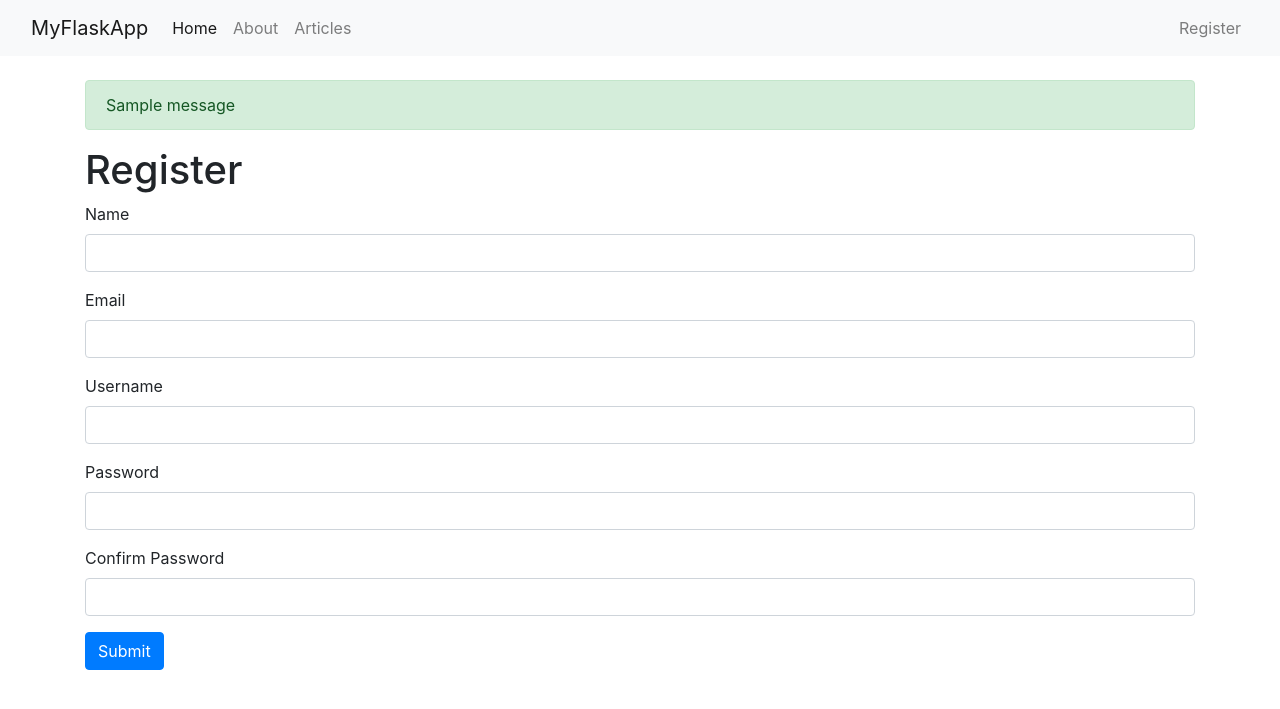
After one commit to kunalsharmaks/FlaskTutorial, a Flask app: page /register in a window 1280 px wide. The commit adds this page. Shown: the top 709 px of the page. Run offline with Flask 2, Linux system fonts and the light colour scheme; one stand-in notice (Sample message) is shown; some libraries are stand-ins or nearby versions.

Commit message:
User Registration

```diff
--- a/app.py
+++ b/app.py
@@ -1,7 +1,21 @@
-from flask import Flask, render_template
+from flask import Flask, render_template, flash, redirect, url_for, session, request, logging
 from data import Articles
+from flask_mysqldb import MySQL
+from wtforms import Form, StringField, TextAreaField, PasswordField, validators
+from passlib.hash import sha256_crypt
 
 app = Flask(__name__)
+
+# Config MYSQL
+app.config['MYSQL_HOST'] = 'localhost'
+app.config['MYSQL_USER'] = 'root'
+app.config['MYSQL_PASSWORD'] = ''
+app.config['MYSQL_DB'] = 'myflaskapp'
+app.config['MYSQL_CURSORCLASS'] = 'DictCursor'
+
+# Init MYSQL
+mysql = MySQL(app)
+
 
 Articles = Articles()
 
@@ -26,5 +40,46 @@ def article(a_id):
     return render_template('article.html', id=a_id)
 
 
+class RegisterForm(Form):
+    name = StringField('Name', [validators.Length(min=1, max=50)])
+    username = StringField('Username', [validators.Length(min=4, max=25)])
+    email = StringField('Email', [validators.Length(min=6, max=50)])
+    password = PasswordField('Password', [
+        validators.DataRequired(),
+        validators.EqualTo('confirm', message='Passwords do not match')
+    ])
+    confirm = PasswordField('Confirm Password')
+
+
+@app.route('/register', methods=['GET', 'POST'])
+def register():
+    form = RegisterForm(request.form)
+    if request.method == 'POST' and form.validate():
+        name = form.name.data
+        email = form.email.data
+        username = form.username.data
+        password = sha256_crypt.encrypt(str(form.password.data))
+
+        # Creating Cursor
+        cur = mysql.connection.cursor()
+
+        # Execute Query
+        cur.execute("INSERT INTO users(name, email, username, password) VALUES(%s, %s, %s, %s)",
+                    (name, email, username, password))
+
+        # Commit to DB
+        mysql.connection.commit()
+
+        # Close Connection
+        cur.close()
+
+        flash('You are now registered and can log in', 'success')
+
+        return redirect(url_for('index'))
+
+    return render_template('register.html', form=form)
+
+
 if __name__ == '__main__':
+    app.secret_key = 'secret123'
     app.run(debug=True)
--- /dev/null
+++ b/templates/includes/_formhelpers.html
@@ -0,0 +1,9 @@
+{% macro render_field(field) %}
+    {{ field.label }}
+    {{ field(**kwargs) | safe }}
+    {% if field.errors %}
+        {% for error in field.errors %}
+            <span class="help-inline">{{ error }}</span>
+        {% endfor %}
+    {% endif %}
+{% endmacro %}
--- /dev/null
+++ b/templates/includes/_messages.html
@@ -0,0 +1,7 @@
+{% with messages = get_flashed_messages(with_categories=true) %}
+    {% if messages %}
+        {% for category, message in messages %}
+            <div class="alert alert-{{ category }}">{{ message }}</div>
+        {% endfor %}
+    {% endif %}
+{% endwith %}
--- a/templates/includes/_navbar.html
+++ b/templates/includes/_navbar.html
@@ -6,7 +6,7 @@
     </button>
 
     <div class="collapse navbar-collapse" id="navbarsExampleDefault">
-      <ul class="navbar-nav me-auto mb-2 mb-md-0">
+        <ul class="nav navbar-nav">
             <li class="nav-item">
                 <a class="nav-link active" href="/">Home</a>
             </li>
@@ -17,6 +17,11 @@
                 <a class="nav-link" href="/articles">Articles</a>
             </li>
         </ul>
+        <ul class="nav navbar-nav ml-auto">
+            <li class="nav-item">
+                <a class="nav-link" href="/register">Register</a>
+            </li>
+        </ul>
     </div>
   </div>
 </nav>
--- a/templates/layout.html
+++ b/templates/layout.html
@@ -9,6 +9,7 @@
     {% include 'includes/_navbar.html' %}
 
     <div class="container mt-4">
+        {% include 'includes/_messages.html' %}
         {% block body %}{% endblock %}
     </div>
 
--- /dev/null
+++ b/templates/register.html
@@ -0,0 +1,24 @@
+{%  extends 'layout.html' %}
+
+{% block body %}
+    <h1>Register</h1>
+    {% from "includes/_formhelpers.html" import render_field %}
+    <form method="POST" action="">
+        <div class="form-group">
+            {{ render_field(form.name, class_="form-control")}}
+        </div>
+        <div class="form-group">
+            {{ render_field(form.email, class_="form-control")}}
+        </div>
+        <div class="form-group">
+            {{ render_field(form.username, class_="form-control")}}
+        </div>
+        <div class="form-group">
+            {{ render_field(form.password, class_="form-control")}}
+        </div>
+        <div class="form-group">
+            {{ render_field(form.confirm, class_="form-control")}}
+        </div>
+        <p><input type="submit" class="btn btn-primary" value="Submit"></p>
+    </form>
+{% endblock %}
```
Lines whose indentation alone changed are shown as unchanged.
